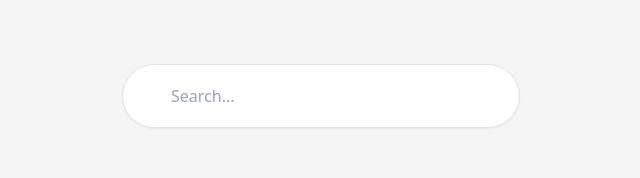
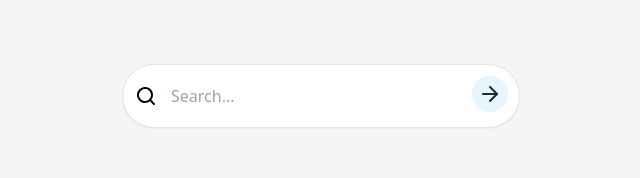
Before and after one commit to had3s1321/todo-app, a Next.js app: page / in a window 1280 px wide. Shown: the top 178 px of the page, without its empty margins (319-959 px from the left). Built offline with nearby package versions, Linux system fonts and the light colour scheme.

Commit message:
added icons and functionality to the search bar

```diff
--- a/package.json
+++ b/package.json
@@ -11,6 +11,7 @@
   },
   "dependencies": {
     "@next/eslint-plugin-next": "^15.1.7",
+    "@radix-ui/react-slot": "^1.1.2",
     "@reduxjs/toolkit": "^2.5.1",
     "@tailwindcss/postcss": "^4.0.7",
     "class-variance-authority": "^0.7.1",
--- a/src/components/homePage/SearchBar.tsx
+++ b/src/components/homePage/SearchBar.tsx
@@ -1,9 +1,32 @@
+"use client";
+
+import { useState } from "react";
+import { Button } from "../ui/button";
+import { ArrowRightIcon, SearchIcon } from "../ui/icons";
 import { Input } from "../ui/input";
 
 const SearchBar = () => {
+  const [value, setValue] = useState<string>("");
+
+  const handleChange = (e: React.ChangeEvent<HTMLInputElement>) => {
+    setValue(e.target.value);
+  };
   return (
-    <div>
-      <Input searchBar placeholder="Search..." />
+    <div className="relative w-full [&>svg]:absolute [&>svg]:left-0 [&>svg]:top-0 [&>svg]:ml-3 [&>svg]:mt-[20px]">
+      <Input
+        searchBar
+        placeholder="Search..."
+        value={value}
+        onChange={handleChange}
+      />
+      <SearchIcon />
+      <Button
+        variant="lgCustom"
+        size="lgCustom"
+        className="absolute right-0 top-0 mr-3 mt-3"
+      >
+        <ArrowRightIcon />
+      </Button>
     </div>
   );
 };
--- /dev/null
+++ b/src/components/ui/button.tsx
@@ -0,0 +1,59 @@
+import * as React from "react";
+import { Slot } from "@radix-ui/react-slot";
+import { cva, type VariantProps } from "class-variance-authority";
+
+import { cn } from "@/lib/utils";
+
+const buttonVariants = cva(
+  "inline-flex items-center justify-center gap-2 whitespace-nowrap rounded-full text-sm font-medium transition-colors focus-visible:outline-none focus-visible:ring-1 focus-visible:ring-ring disabled:pointer-events-none disabled:opacity-50 [&_svg]:pointer-events-none [&_svg]:size-4 [&_svg]:shrink-0",
+  {
+    variants: {
+      variant: {
+        default:
+          "bg-primary text-primary-foreground shadow hover:bg-primary/90",
+        destructive:
+          "bg-destructive text-destructive-foreground shadow-sm hover:bg-destructive/90",
+        outline:
+          "border border-input bg-background shadow-sm hover:bg-accent hover:text-accent-foreground",
+        secondary:
+          "bg-secondary text-secondary-foreground shadow-sm hover:bg-secondary/80",
+        ghost: "hover:bg-accent hover:text-accent-foreground",
+        link: "text-primary underline-offset-4 hover:underline",
+        lgCustom: "bg-[var(--custom-secondary)]",
+      },
+      size: {
+        default: "h-9 px-4 py-2",
+        sm: "h-8 rounded-md px-3 text-xs",
+        lg: "h-10 rounded-md px-8",
+        icon: "h-9 w-9",
+        lgCustom: "h-[36px] w-[36px] [&_svg]:size-[24px]",
+      },
+    },
+    defaultVariants: {
+      variant: "default",
+      size: "default",
+    },
+  },
+);
+
+export interface ButtonProps
+  extends React.ButtonHTMLAttributes<HTMLButtonElement>,
+    VariantProps<typeof buttonVariants> {
+  asChild?: boolean;
+}
+
+const Button = React.forwardRef<HTMLButtonElement, ButtonProps>(
+  ({ className, variant, size, asChild = false, ...props }, ref) => {
+    const Comp = asChild ? Slot : "button";
+    return (
+      <Comp
+        className={cn(buttonVariants({ variant, size, className }))}
+        ref={ref}
+        {...props}
+      />
+    );
+  },
+);
+Button.displayName = "Button";
+
+export { Button, buttonVariants };
```
Also changed, not shown: 1 other file (tests, documents, lock files or other folders).
